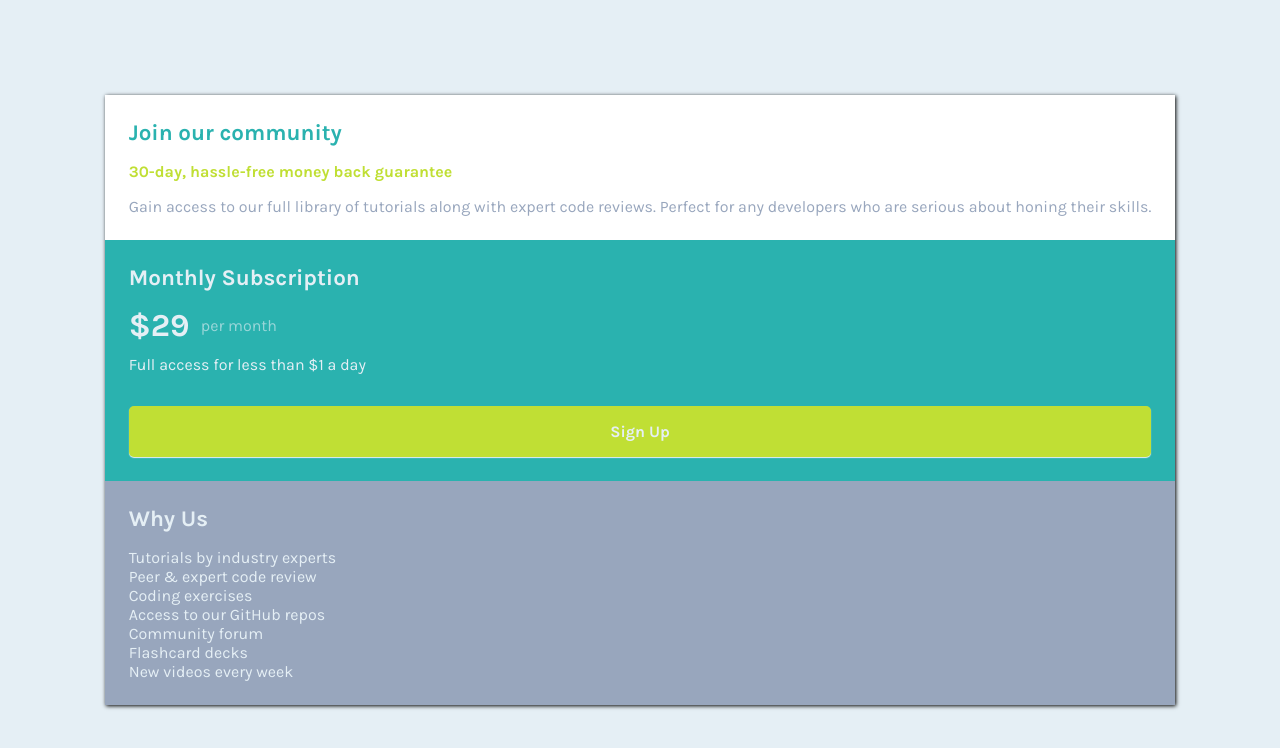
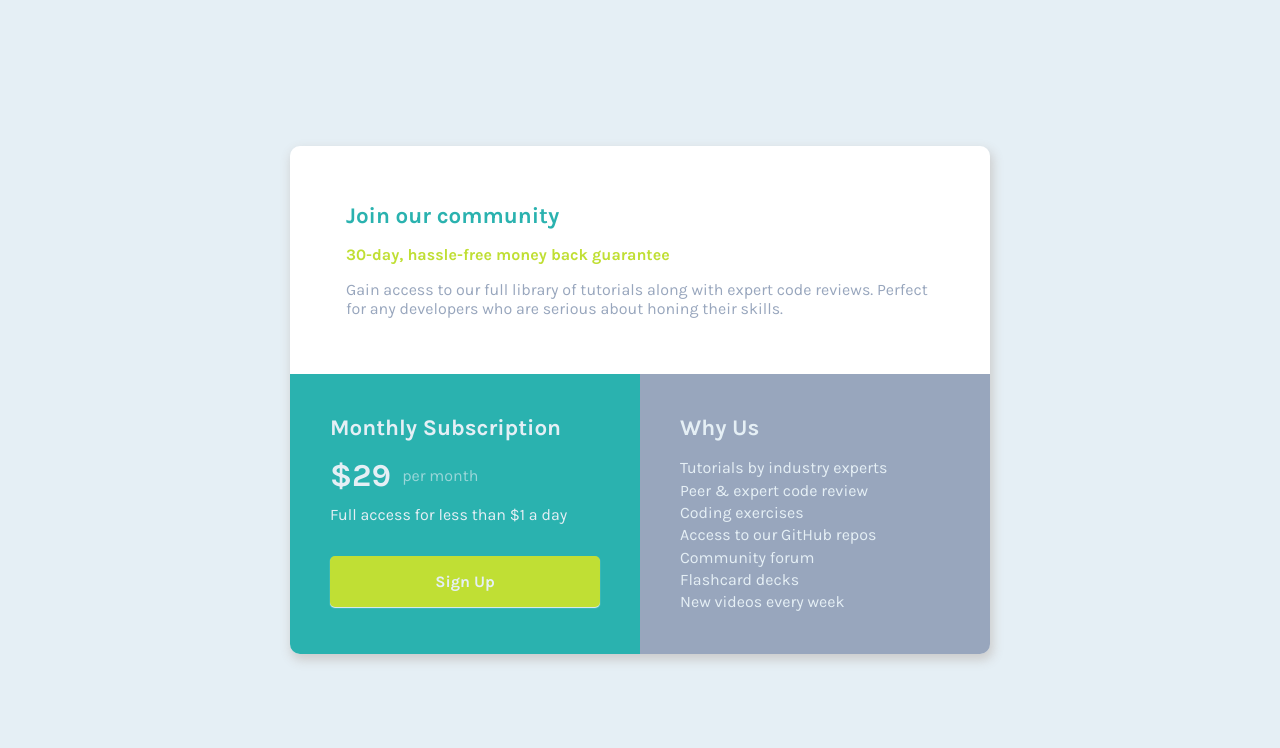
Before and after one commit to BoxyPipesnake/price-grid-component, a plain HTML site: page index.html in a window 1280 px wide. Drawn offline with Linux system fonts and the light colour scheme.

Commit message:
finish desktop version

```diff
--- a/style.css
+++ b/style.css
@@ -43,7 +43,21 @@ a {
 
 .card {
     margin: 2rem;
-    box-shadow: 1px 1px 4px 0px black;
+    border-radius: 10px;
+    overflow: hidden;
+    box-shadow: 2px 5px 11px 1px #ccc;
+    max-width: 700px;
+}
+
+@media (min-width: 600px) {
+    .card {
+        display: grid;
+        grid-template-columns: repeat(2, 1fr);
+    }
+
+    .section-1 {
+        grid-column: 1 / 3;
+    }
 }
 
 .section {
@@ -53,6 +67,17 @@ a {
 .section-1 {
     background-color: white;
 }
+
+@media (min-width: 600px) {
+    .section {
+        padding: 2.5rem;
+    }
+
+    .section-1 {
+        padding: 3.5rem;
+    }
+}
+
 
 .content-community, .paragraph-1 {
     margin-top: 1rem;
@@ -116,5 +141,6 @@ a {
 }
 
 .content-2 {
+    line-height: 1.4;
     margin-top: 1rem;
 }
```
